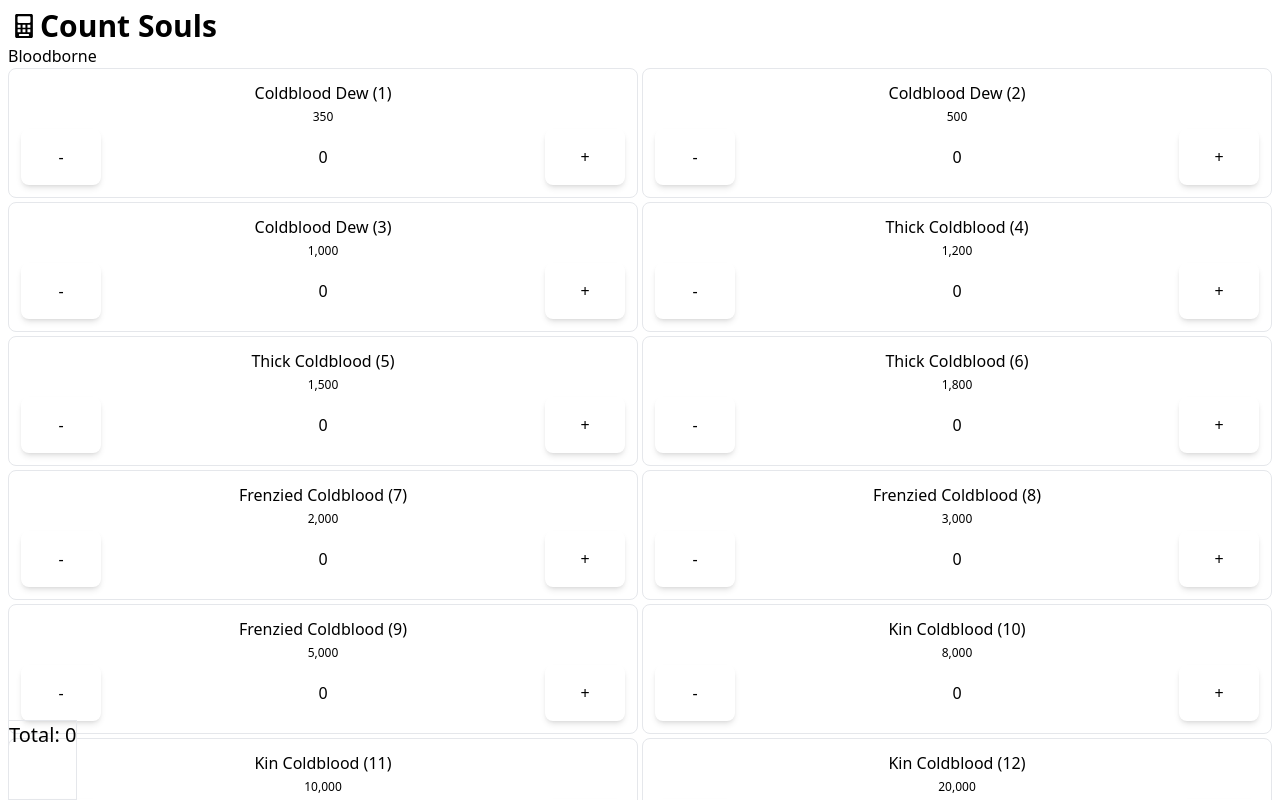
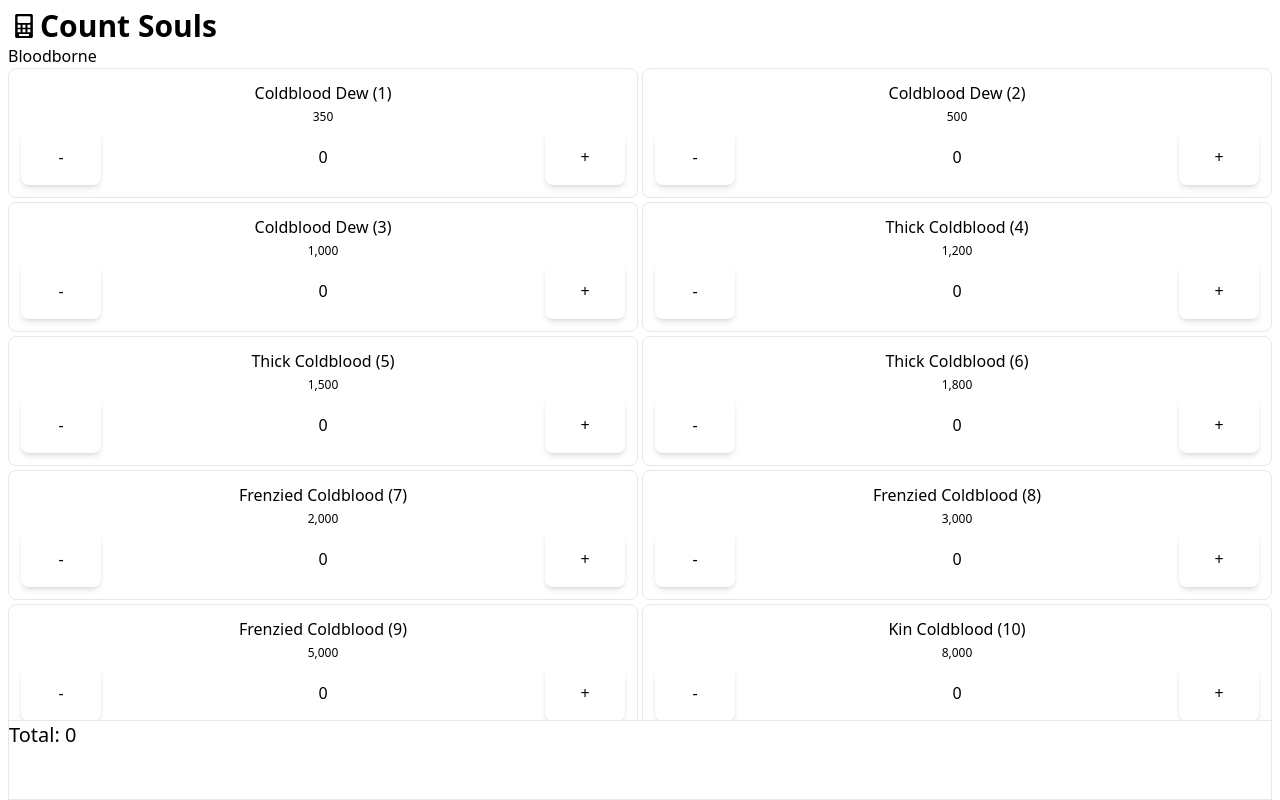
Before and after one commit to ElmarTalibzade/count-souls, a SvelteKit app: page /bb in a window 1280 px wide. Shown: the top 800 px of the page. Built offline with nearby package versions, Linux system fonts and the light colour scheme.

Commit message:
Calculator total is now always at the bottom

```diff
--- a/src/components/common/calculator.svelte
+++ b/src/components/common/calculator.svelte
@@ -55,7 +55,7 @@
     {/each}
   </div>
 
-  <div class="absolute bottom-0 index-x mt-1 h-20 border">
+  <div class="mt-1 h-20 w-full bg-white left-0 bottom-0 sticky border">
     <div class="text-xl">
       Total: {soulsTotal.toLocaleString()}
     </div>
```
